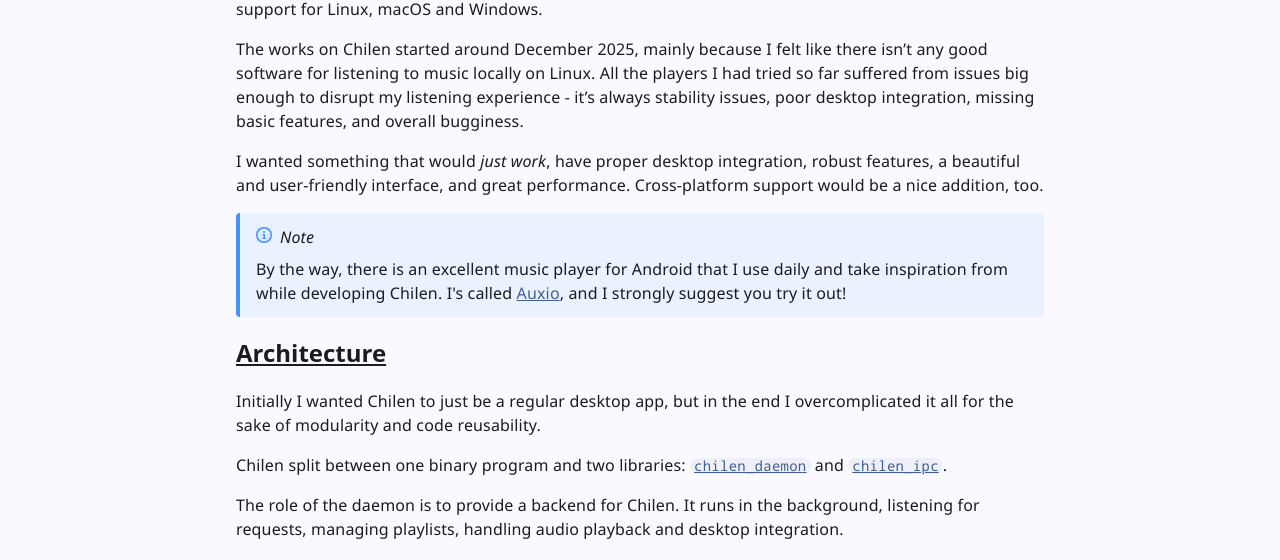
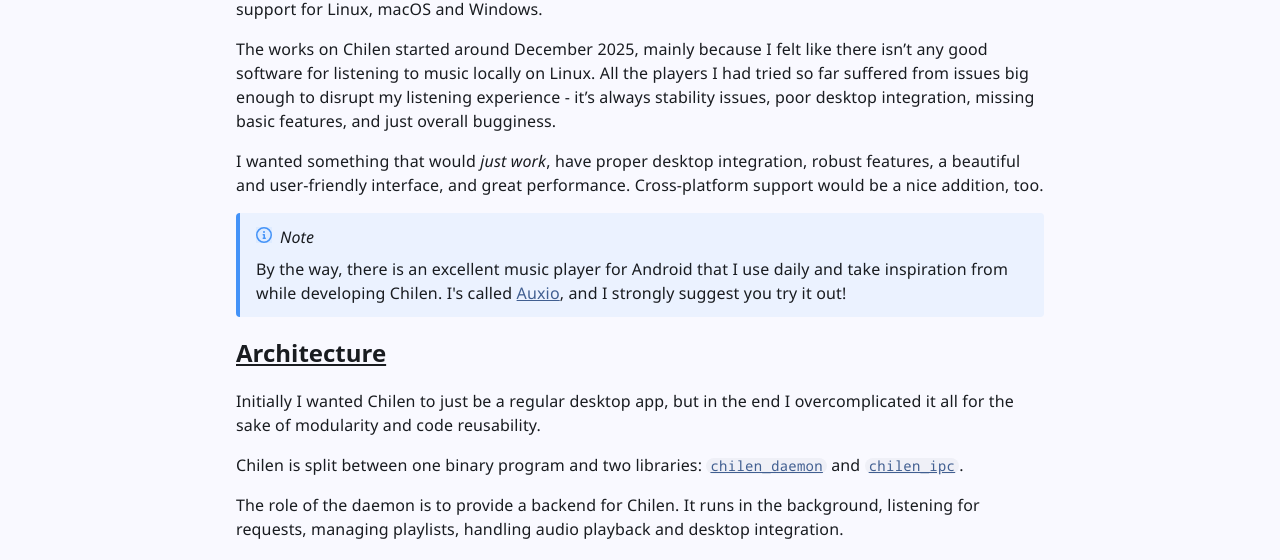
Before and after one commit to tpaau/tpaau.dev, a Jekyll site: the page built from _projects/chilen.md, in a window 1280 px wide. Shown: the part 253-813 px from the top of the page. Built offline with Jekyll 4.4.1, drawn with Linux system fonts in a browser that asks for light colours.

Commit message:
Fix empty author tag in the RSS feed, fix a minor issue in the Chilen project page

```diff
--- a/_config.yml
+++ b/_config.yml
@@ -2,6 +2,7 @@
 # 'bundle exec jekyll serve'. If you change this file, please restart the server process.
 
 title: tpaau's personal site!
+author: tpaau
 description: >-
   Hi, I'm tpaau - a self-taught polish dev, and this is my personal website! Here I infodump about
   my interests, projects and experiences.
--- a/_projects/chilen.md
+++ b/_projects/chilen.md
@@ -20,7 +20,7 @@ Windows.
 The works on Chilen started around December 2025, mainly because I felt like there isn't any good
 software for listening to music locally on Linux. All the players I had tried so far suffered from
 issues big enough to disrupt my listening experience - it's always stability issues, poor desktop
-integration, missing basic features, and overall bugginess.
+integration, missing basic features, and just overall bugginess.
 
 I wanted something that would *just work*, have proper desktop integration, robust features, a
 beautiful and user-friendly interface, and great performance. Cross-platform support would be a nice
@@ -38,7 +38,7 @@ inspiration from while developing Chilen. I's called
 Initially I wanted Chilen to just be a regular desktop app, but in the end I overcomplicated it all
 for the sake of modularity and code reusability.
 
-Chilen split between one binary program and two libraries:
+Chilen is split between one binary program and two libraries:
 [`chilen_daemon`](https://tpaau.github.io/chilen/chilen_daemon/) and
 [`chilen_ipc`](https://tpaau.github.io/chilen/chilen_ipc/).
 
```
Also changed, not shown: _posts/2026-05-11-test-blogpost.md (+1 -1 lines).
